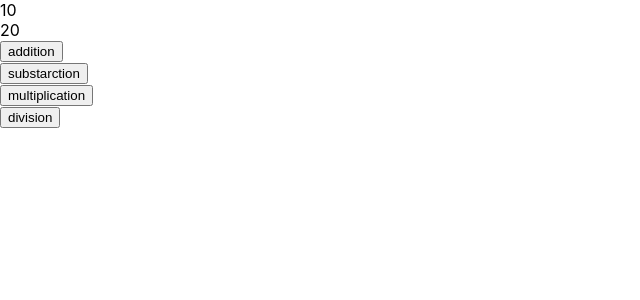
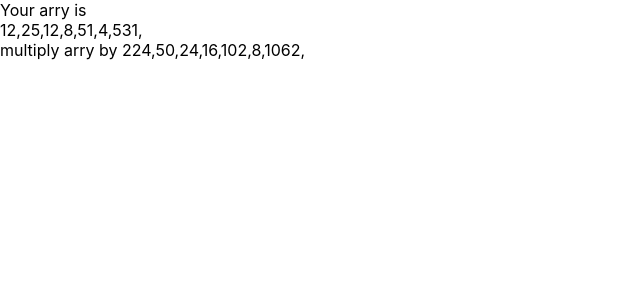
Before and after one commit to ShardulPawar05/second-project, a React (Create React App) app: page / in a window 1280 px wide. Shown: the top 300 px of the page, without its empty margins (0-640 px from the left). Built offline with nearby package versions, Linux system fonts and the light colour scheme.

Commit message:
array program

```diff
--- a/src/App.js
+++ b/src/App.js
@@ -2,42 +2,26 @@ import logo from './logo.svg';
 import './App.css';
 
 function App() {
-  let num1=10,num2=20;
-  let c=0;
+  let arr=[12,25,12,8,51,4,531,]
+  let ans;
 
-    function handleaddition(){
-     c=num1+num2;
-    console.log(c);
+   arr.map((singleElemet)=>{
+     ans=2*singleElemet
+   })
 
-}
- function handlesub(){
-     c=num1-num2;
-    console.log(c);
- }
-  function handlemul(){
-     c=num1*num2;
-    console.log(c);
-  }
-   function handlediv(){
-     c=num1%num2;
-    console.log(c);
-   }
 
-    console.log(num1,num2)
 
 
 
   return (
     <div>
-      <div>{num1}</div>
-      <div>{num2}</div>
+      <div> Your arry is<br/> {arr.map((singleelemet)=>{
+      return singleelemet+","
+    })}</div>
 
-
-      <button onClick={handleaddition}> addition</button><br/>
-       <button onClick={handlesub}> substarction</button><br/>
-        <button onClick={handlemul}> multiplication</button><br/>
-         <button onClick={handlediv}>division</button>
-
+      <div> multiply arry by 2{arr.map((singleElemet)=>{
+      return 2*singleElemet+","
+   })}</div>
     </div>
   );
 }
```
